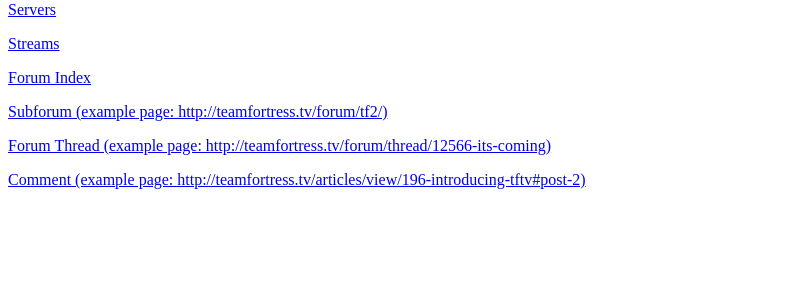
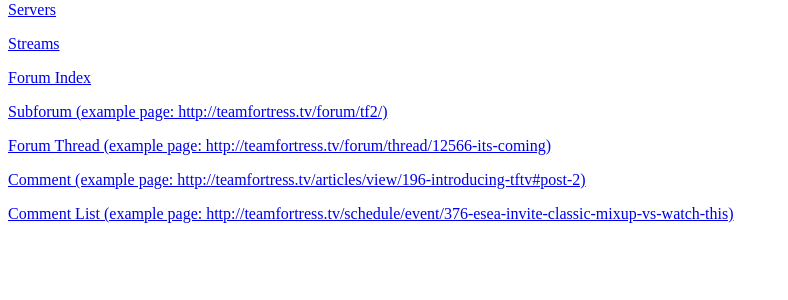
Before and after one commit to PsychicNoodles/tftv-api, a PHP site: page /test.php in a window 1280 px wide. Shown: the part 215-515 px from the top of the page, without its empty margins (0-788 px from the left). Run offline with PHP 8.4, Linux system fonts and the light colour scheme.

Commit message:
updated test.php

```diff
--- a/test.php
+++ b/test.php
@@ -18,5 +18,6 @@
         <p><a href="api/subforum.php?sub=tf2">Subforum (example page: http://teamfortress.tv/forum/tf2/)</a></p>
         <p><a href="api/thread.php?thr=12566-its-coming">Forum Thread (example page: http://teamfortress.tv/forum/thread/12566-its-coming)</a></p>
         <p><a href="api/comment.php?type=article&path=196-introducing-tftv&id=203505">Comment (example page: http://teamfortress.tv/articles/view/196-introducing-tftv#post-2)</a></p>
+        <p><a href="api/commentlist.php?type=event&path=376-esea-invite-classic-mixup-vs-watch-this">Comment List (example page: http://teamfortress.tv/schedule/event/376-esea-invite-classic-mixup-vs-watch-this)</a></p>
     </body>
 </html>
```
